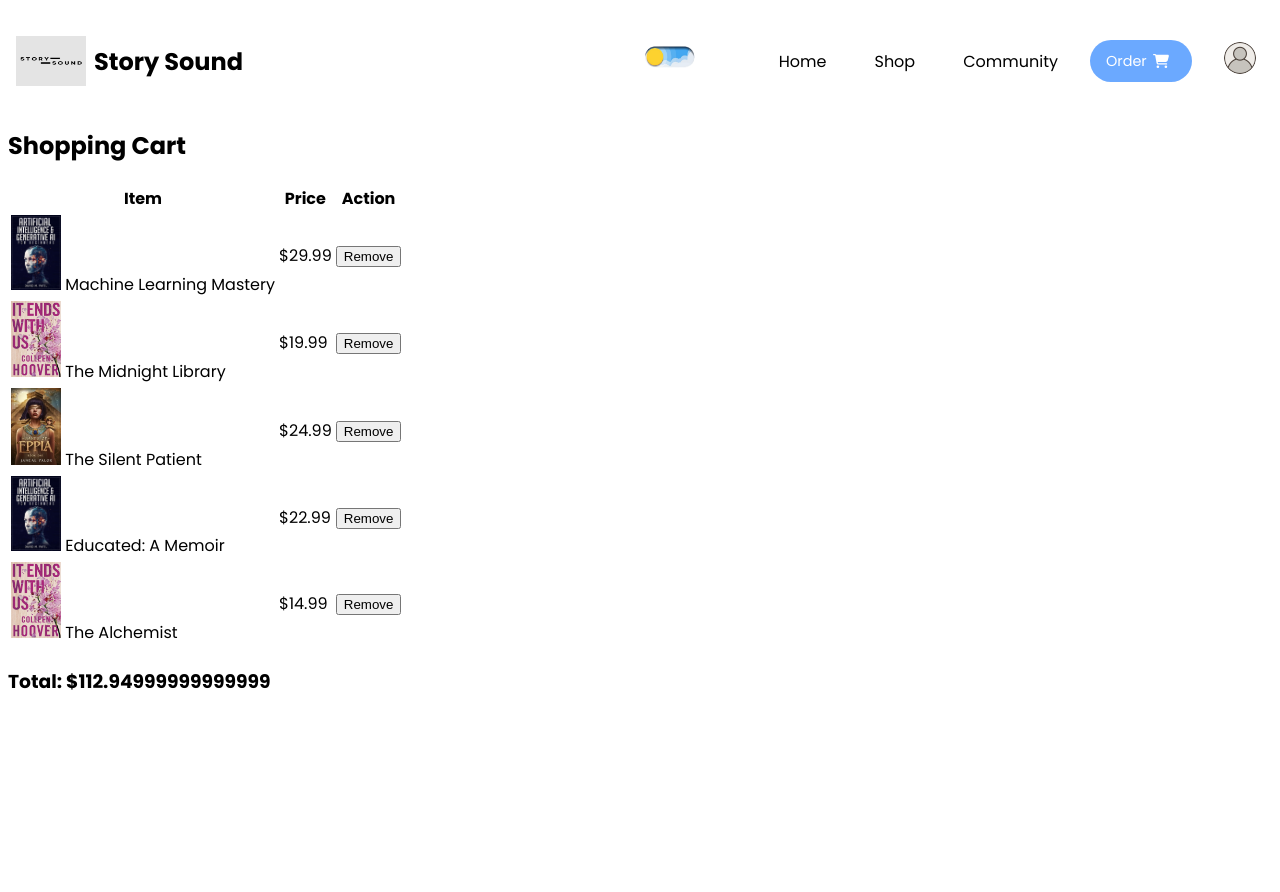
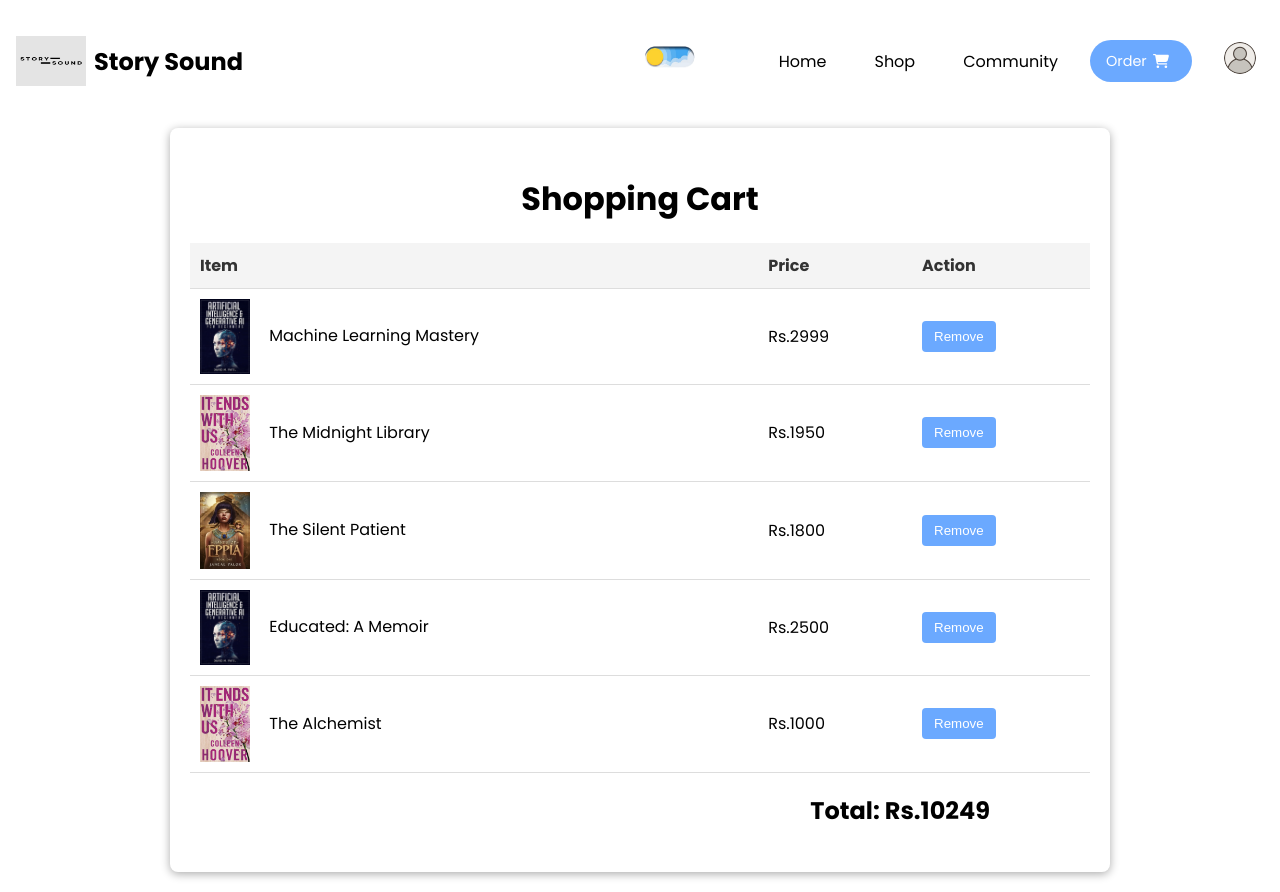
Before and after one commit to Visnumaynan/Storysoundhub, a React (Vite) app in the folder Frontend/: page /CartPage in a window 1280 px wide. Before the commit the page ends 800 px from the top, so only its background shows below. Built offline with nearby package versions, Linux system fonts and the light colour scheme.

Commit message:
Added styles for the Cart page

```diff
--- a/Frontend/src/components/CartPage/CartPage.jsx
+++ b/Frontend/src/components/CartPage/CartPage.jsx
@@ -2,6 +2,7 @@ import React, { useState } from "react";
 import Book1 from "../../assets/books/book1.jpg";
 import Book2 from "../../assets/books/book2.jpg";
 import Book3 from "../../assets/books/book3.jpg";
+import styles from "./CartPage.module.css";
 
 const CartPage = () => {
   const [cart, setCart] = useState([
@@ -11,7 +12,7 @@ const CartPage = () => {
       title: "Machine Learning Mastery",
       rating: 4.3,
       author: "Tech Enthusiast",
-      price: 29.99,
+      price: 2999,
     },
     {
       id: 7,
@@ -19,7 +20,7 @@ const CartPage = () => {
       title: "The Midnight Library",
       rating: 4.6,
       author: "Matt Haig",
-      price: 19.99,
+      price: 1950,
     },
     {
       id: 8,
@@ -27,7 +28,7 @@ const CartPage = () => {
       title: "The Silent Patient",
       rating: 4.8,
       author: "Alex Michaelides",
-      price: 24.99,
+      price: 1800,
     },
     {
       id: 9,
@@ -35,7 +36,7 @@ const CartPage = () => {
       title: "Educated: A Memoir",
       rating: 4.9,
       author: "Tara Westover",
-      price: 22.99,
+      price: 2500,
     },
     {
       id: 10,
@@ -43,7 +44,7 @@ const CartPage = () => {
       title: "The Alchemist",
       rating: 5.0,
       author: "Paulo Coelho",
-      price: 14.99,
+      price: 1000,
     },
   ]);
 
@@ -56,7 +57,7 @@ const CartPage = () => {
   };
 
   return (
-    <div className="cart-container">
+    <div className={styles["cart-container"]}>
       <h2>Shopping Cart</h2>
       {cart.length === 0 ? (
         <p>Your cart is empty.</p>
@@ -77,7 +78,7 @@ const CartPage = () => {
                     <img src={item.img} alt={item.title} style={{ width: '50px' }} /> {/* Display image */}
                     {item.title}
                   </td>
-                  <td>${item.price}</td>
+                  <td>Rs.{item.price}</td>
                   <td>
                     <button onClick={() => removeItem(item.id)}>Remove</button>
                   </td>
@@ -85,8 +86,9 @@ const CartPage = () => {
               ))}
             </tbody>
           </table>
-          <h3>Total: ${getTotalPrice()}</h3>
+          <h3>Total: Rs.{getTotalPrice()}</h3>
         </>
+
       )}
     </div>
   );
--- /dev/null
+++ b/Frontend/src/components/CartPage/CartPage.module.css
@@ -0,0 +1,72 @@
+/* Container for the cart page */
+.cart-container {
+    max-width: 900px;
+    margin: 20px auto;
+    padding: 20px;
+    background-color: #f9f9f91b;
+    border-radius: 8px;
+    box-shadow: 0 2px 10px rgba(0, 0, 0, 0.332);
+  }
+
+  /* Header for the cart */
+  .cart-container h2 {
+    font-size: 2rem;
+    margin-bottom: 20px;
+    text-align: center;
+  }
+
+  /* If the cart is empty */
+  .cart-container p {
+    text-align: center;
+    font-size: 1.2rem;
+    color: #777;
+  }
+
+  /* Table styling */
+  table {
+    width: 100%;
+    border-collapse: collapse;
+    margin-bottom: 20px;
+  }
+
+  table th, table td {
+    padding: 10px;
+    text-align: left;
+    border-bottom: 1px solid #ddd;
+  }
+
+  table th {
+    background-color: #f4f4f4;
+    color: #333;
+    font-weight: bold;
+  }
+
+  table img {
+    width: 50px;
+    height: auto;
+    margin-right: 15px;
+    vertical-align: middle;
+  }
+
+  /* Button styling */
+  button {
+    padding: 8px 12px;
+    background-color: #6ba9ff ;
+    color: white;
+    border: none;
+    border-radius: 4px;
+    cursor: pointer;
+    transition: background-color 0.3s ease;
+  }
+
+  button:hover {
+    background-color: #1643cb;;
+  }
+
+  /* Total Price section */
+  h3 {
+    text-align: right;
+    font-size: 1.5rem;
+    margin-top: 20px;
+    margin-right: 100px;
+  }
```
